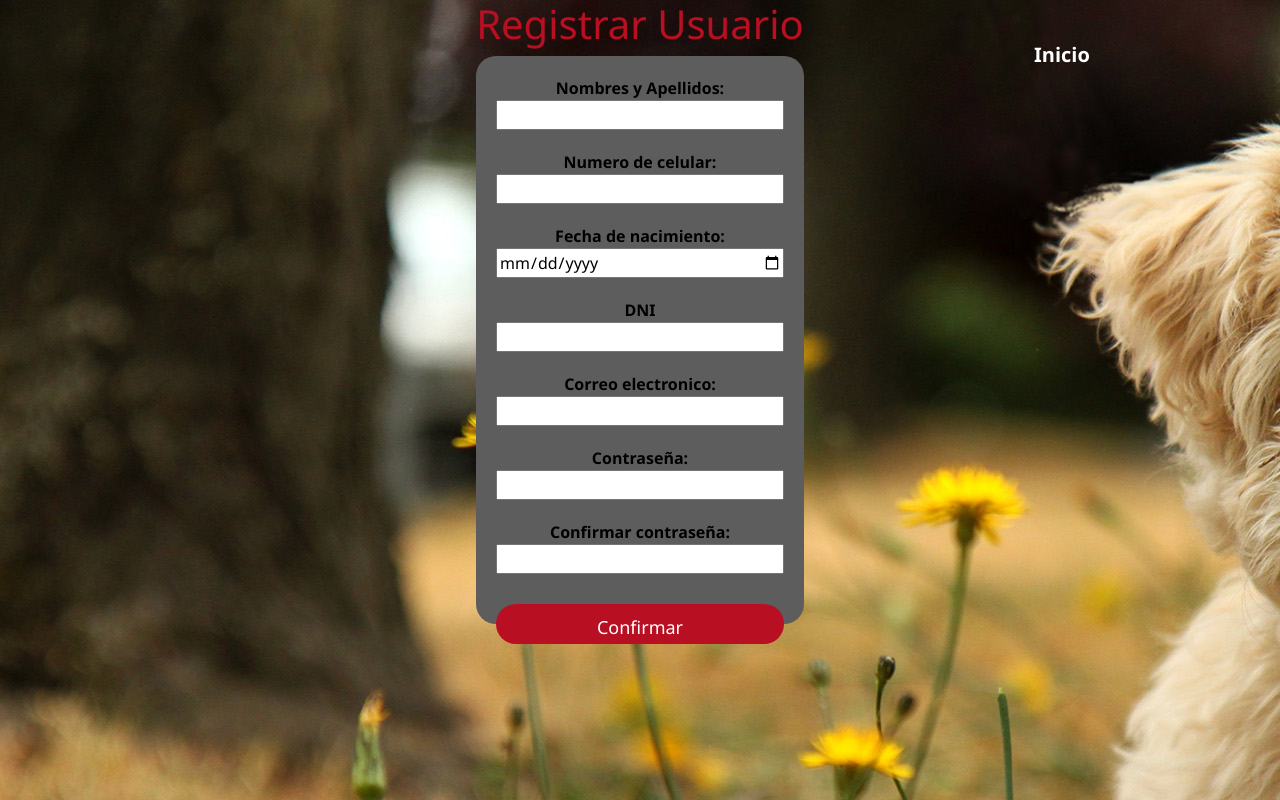
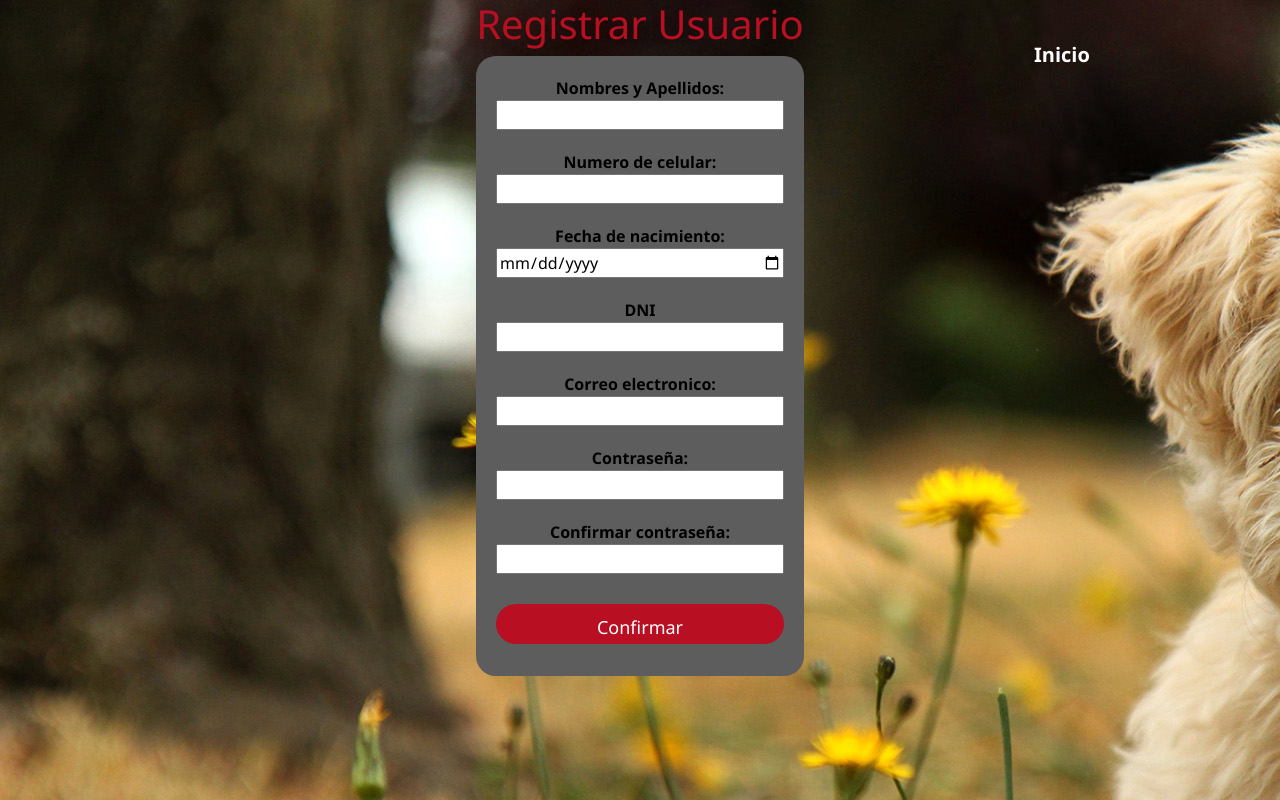
Before and after one commit to JFabrizioMc/TS-II-Final-Project, a PHP site: page /registrar_usuario.php in a window 1280 px wide. Run offline with PHP 8.4, Linux system fonts and the light colour scheme.

Commit message:
fix bug index nav/ fix heigh in menu_registrar

```diff
--- a/estilos/configuracion.css
+++ b/estilos/configuracion.css
@@ -15,7 +15,7 @@ body {
 
 .login {
     width: 328px;
-    height: 568px;
+    height: 620px;
     background: rgb(93, 93, 93);
     color: rgb(0, 0, 0);
     padding:20px ;
--- a/estilos/style.css
+++ b/estilos/style.css
@@ -18,7 +18,7 @@ body{
 .flex-container1 nav{
     position: absolute;
     top: 5%;
-    left: 80%;
+    left: 65%;
 }
 
 .logo{
--- a/index.php
+++ b/index.php
@@ -17,8 +17,6 @@
             <a href="adoptar.php">Adopta</a>
             <a href="login.php">Login</a>
             <a href="registrar_usuario.php">Registrar</a>
-
-
         </nav>
 
         <div class="mensaje">
```
